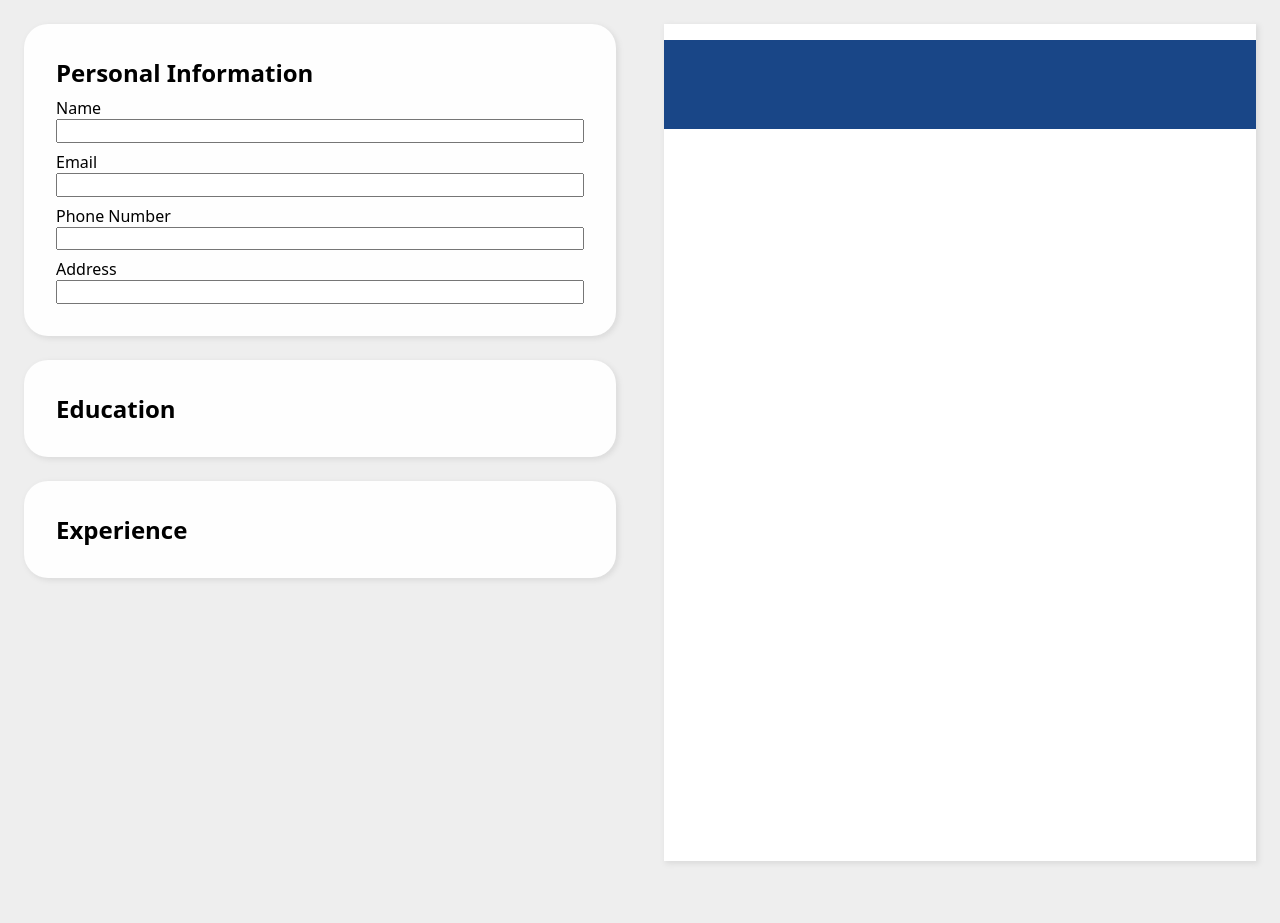
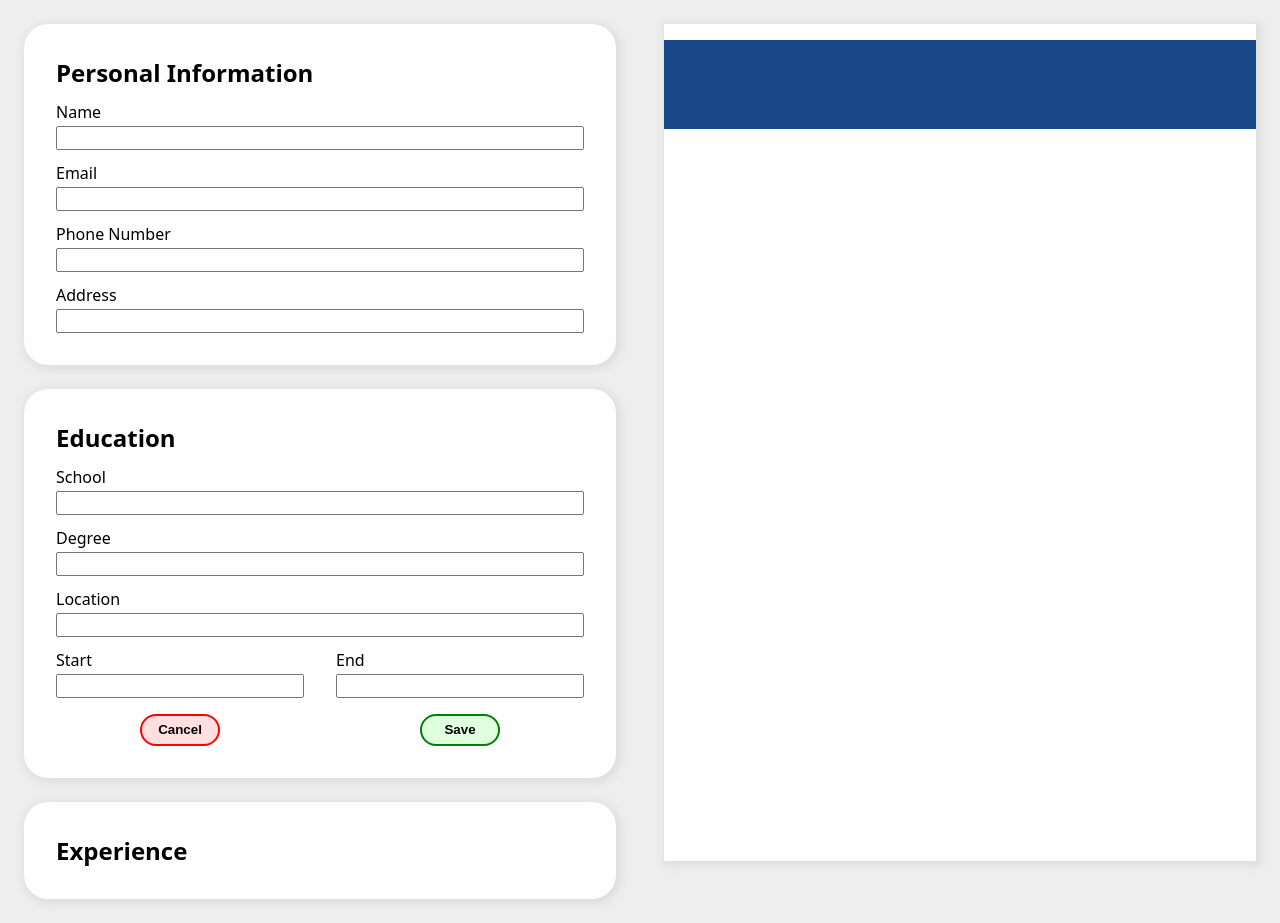
Before and after one commit to Haris-199/cv-project, a React (Vite) app: page / in a window 1280 px wide. Before the commit the page ends 885 px from the top, so only its background shows below. Built offline with nearby package versions, Linux system fonts and the light colour scheme.

Commit message:
Create inputs for education

```diff
--- a/src/App.jsx
+++ b/src/App.jsx
@@ -10,8 +10,25 @@ export default function App() {
       number: "",
       address: "",
     },
-    education: [],
-    experience: [],
+    education: [
+      {
+        school: "",
+        degree: "",
+        location: "",
+        start: "",
+        end: "",
+      },
+    ],
+    experience: [
+      {
+        title: "",
+        company: "",
+        location: "",
+        start: "",
+        end: "",
+        description: [],
+      },
+    ],
   });
 
   return (
--- /dev/null
+++ b/src/components/CancelButton.jsx
@@ -0,0 +1,11 @@
+function handleClick(e) {
+  console.log(e);
+}
+
+export default function SaveButton() {
+  return (
+    <button type="button" className="cancel" onClick={handleClick}>
+      Cancel
+    </button>
+  );
+}
--- a/src/components/Form.jsx
+++ b/src/components/Form.jsx
@@ -1,4 +1,6 @@
 import "../styles/form.css";
+import CancelButton from './CancelButton';
+import SaveButton from './SaveButton';
 
 export default function Form({ info , handleChange}) {
   function cloneInfo() {
@@ -66,6 +68,23 @@ export default function Form({ info , handleChange}) {
 
         <div className="education">
           <h2>Education</h2>
+          <label htmlFor="school-name">School</label>
+          <input id="school-name" type="text" />
+
+          <label htmlFor="degree">Degree</label>
+          <input id="degree" type="text" />
+
+          <label htmlFor="school-location">Location</label>
+          <input id="school-location" type="text" />
+
+          <label htmlFor="school-start">Start</label>
+          <input id="school-start" type="text" />
+
+          <label htmlFor="school-end">End</label>
+          <input id="school-end" type="text" />
+
+          <CancelButton />
+          <SaveButton />
         </div>
 
         <div className="experience">
--- /dev/null
+++ b/src/components/SaveButton.jsx
@@ -0,0 +1,11 @@
+function handleClick(e) {
+  console.log(e);
+}
+
+export default function SaveButton() {
+  return (
+    <button type="button" className="save" onClick={handleClick}>
+      Save
+    </button>
+  );
+}
--- a/src/styles/form.css
+++ b/src/styles/form.css
@@ -5,7 +5,7 @@ form {
 }
 form > div {
   background-color: #fefefe;
-  box-shadow: 2px 2px 5px 1px #ddd;
+  box-shadow: 2px 2px 8px 3px #ddd;
   border-radius: 1.5rem;
   padding: 2rem;
 }
@@ -21,5 +21,52 @@ input {
 }
 
 .personal label {
-  margin-top: 0.5rem;
+  margin-top: 0.75rem;
+  margin-bottom: 0.2rem;
 }
+
+.education {
+  display: grid;
+  grid-template-columns: 1fr 1fr;
+  column-gap: 2rem;
+}
+
+.education label {
+  margin-top: 0.75rem;
+  margin-bottom: 0.2rem;
+}
+
+.education label,
+.education input {
+  grid-column: span 2;
+}
+
+#school-start,
+#school-end,
+label[for="school-start"],
+label[for="school-end"] {
+  grid-column: span 1;
+}
+
+label[for="school-end"] {
+  grid-area: 8 / 2 / 9 / 3;
+}
+
+.cancel,
+.save {
+  margin-top: 1rem;
+  justify-self: center;
+  width: 5rem;
+  height: 2rem;
+  border-radius: 1rem;
+  font-weight: bold;
+}
+
+.cancel {
+  background-color: #ffdfdf;
+  border: 2px solid red;
+}
+.save {
+  background-color: #dfffdf;
+  border: 2px solid green;
+}
--- a/src/styles/resume.css
+++ b/src/styles/resume.css
@@ -7,7 +7,7 @@
 .page {
   background-color: #fff;
   aspect-ratio: 1 / 1.41421356237;
-  box-shadow: 2px 2px 5px 1px #ddd;
+  box-shadow: 2px 2px 8px 3px #ddd;
   padding: 1rem;
 }
 
```
